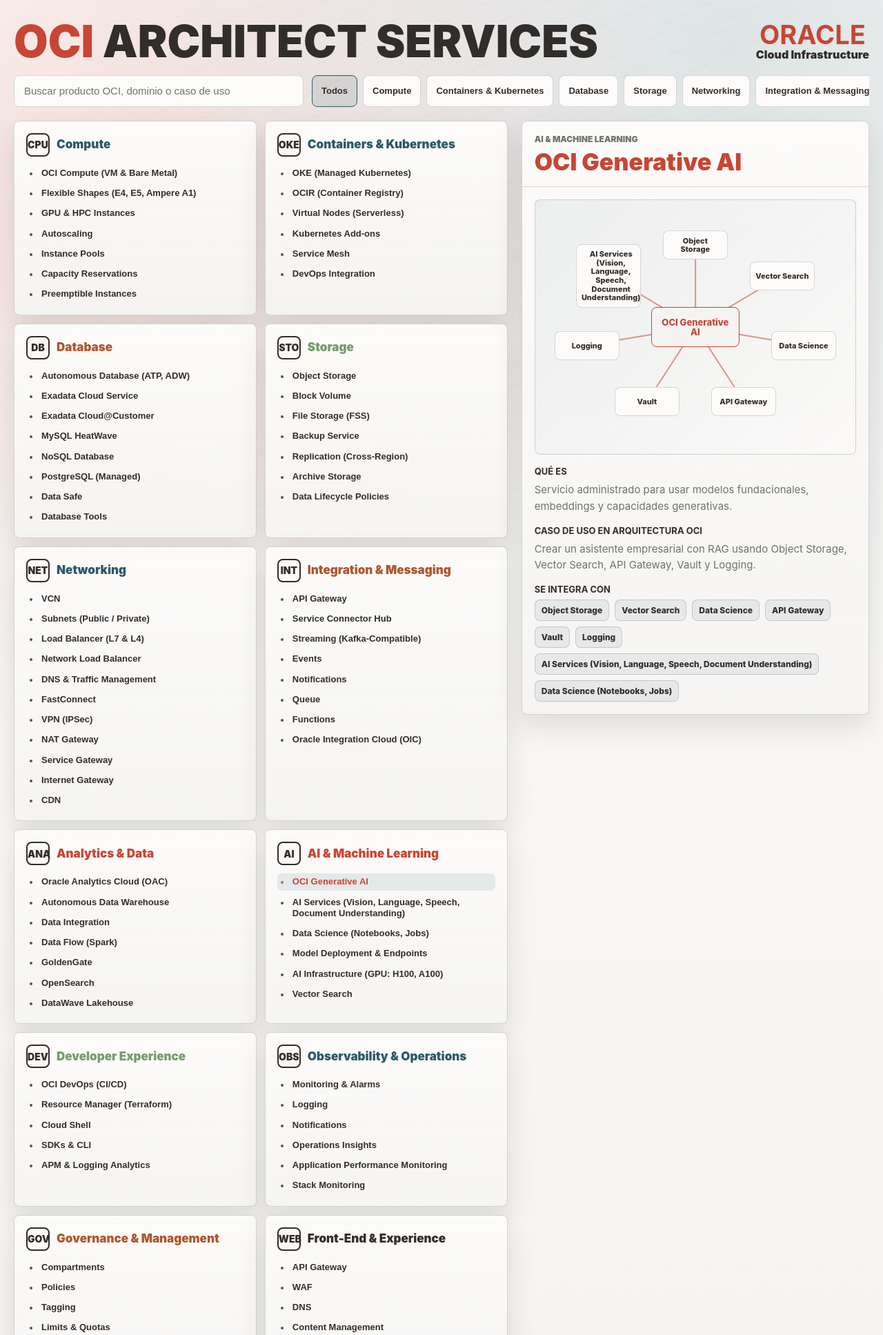
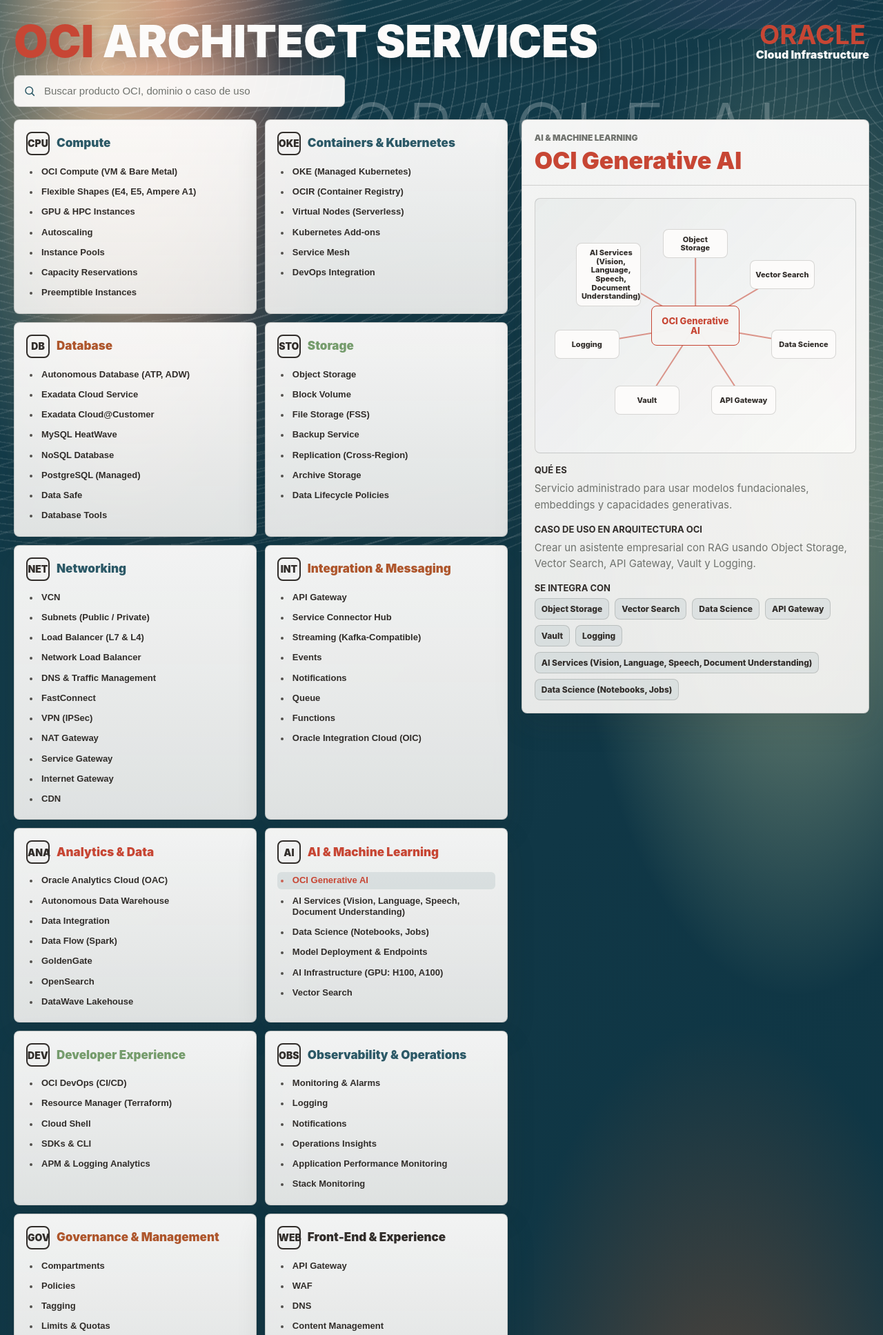
Before and after one commit to johnsjgit/appcodexoci, a Flask app: page / in a window 1280 px wide. Shown: the top 1935 px of the page at 69% size. Run offline with Flask 3, Linux system fonts and the light colour scheme.

Commit message:
Simplify search and add Oracle AI backdrop

```diff
--- a/templates/index.html
+++ b/templates/index.html
@@ -33,6 +33,7 @@
       --orange: #ae562c;
       --blue: #2c5967;
       --shadow: 0 18px 42px rgba(49, 45, 42, 0.13);
+      --deep-ai: #103746;
     }
 
     * { box-sizing: border-box; }
@@ -44,9 +45,11 @@
       min-height: 100vh;
       font-family: Inter, ui-sans-serif, system-ui, -apple-system, BlinkMacSystemFont, "Segoe UI", sans-serif;
       background:
-        radial-gradient(circle at 12% 8%, rgba(199, 70, 52, 0.14), transparent 26%),
-        radial-gradient(circle at 82% 2%, rgba(44, 89, 103, 0.14), transparent 28%),
-        linear-gradient(180deg, #fcfbfa 0%, #f5f4f2 58%, #dfdcd8 100%);
+        radial-gradient(ellipse at 12% 2%, rgba(252, 221, 170, 0.72), transparent 16%),
+        radial-gradient(ellipse at 19% 0%, rgba(255, 132, 112, 0.62), transparent 18%),
+        radial-gradient(ellipse at 90% 22%, rgba(213, 219, 168, 0.58), transparent 20%),
+        radial-gradient(ellipse at 82% 67%, rgba(174, 86, 44, 0.48), transparent 23%),
+        linear-gradient(135deg, #143d4b 0%, #103746 44%, #0f3441 100%);
       color: var(--text);
       overflow-x: hidden;
     }
@@ -57,11 +60,30 @@
       inset: 0;
       pointer-events: none;
       background:
-        repeating-linear-gradient(155deg, rgba(44, 89, 103, 0.08) 0 1px, transparent 1px 34px),
-        repeating-linear-gradient(25deg, rgba(199, 70, 52, 0.06) 0 1px, transparent 1px 46px);
-      mask-image: linear-gradient(90deg, transparent 0%, black 18%, black 82%, transparent 100%);
-      opacity: 0.45;
+        radial-gradient(ellipse at 10% 2%, rgba(252, 251, 250, 0.22), transparent 13%),
+        radial-gradient(ellipse at 21% 4%, rgba(252, 154, 122, 0.34), transparent 11%),
+        radial-gradient(ellipse at 77% 92%, rgba(120, 92, 158, 0.26), transparent 15%),
+        repeating-radial-gradient(ellipse at 18% 5%, rgba(252, 251, 250, 0.22) 0 1px, transparent 2px 16px),
+        repeating-linear-gradient(164deg, rgba(252, 251, 250, 0.14) 0 2px, transparent 2px 24px);
+      mask-image: linear-gradient(90deg, black 0%, black 100%);
+      opacity: 0.72;
       animation: drift 28s linear infinite;
+    }
+
+    body::after {
+      content: "ORACLE AI";
+      position: fixed;
+      left: 64%;
+      top: 136px;
+      z-index: 0;
+      pointer-events: none;
+      transform: translateX(-50%);
+      color: rgba(252, 251, 250, 0.24);
+      font-size: clamp(62px, 8vw, 116px);
+      line-height: 1;
+      font-weight: 300;
+      letter-spacing: 0.12em;
+      white-space: nowrap;
     }
 
     @keyframes drift {
@@ -94,6 +116,8 @@
       line-height: 0.95;
       letter-spacing: 0;
       font-weight: 950;
+      color: var(--air);
+      text-shadow: 0 8px 24px rgba(0, 0, 0, 0.26);
     }
 
     h1 span { color: var(--oracle-red); }
@@ -102,7 +126,7 @@
       justify-self: end;
       align-self: center;
       text-align: center;
-      color: var(--text);
+      color: var(--air);
       font-weight: 900;
       letter-spacing: 0;
     }
@@ -116,7 +140,7 @@
 
     .controls {
       display: grid;
-      grid-template-columns: minmax(220px, 420px) 1fr;
+      grid-template-columns: minmax(260px, 480px);
       gap: 12px;
       margin-bottom: 18px;
       min-width: 0;
@@ -124,47 +148,36 @@
 
     .controls > * { min-width: 0; }
 
+    .search-wrap {
+      position: relative;
+      width: 100%;
+    }
+
+    .search-icon {
+      position: absolute;
+      left: 14px;
+      top: 50%;
+      width: 18px;
+      height: 18px;
+      color: var(--ocean);
+      transform: translateY(-50%);
+      pointer-events: none;
+    }
+
     .search {
       width: 100%;
       height: 46px;
       border: 1px solid var(--line);
       border-radius: 8px;
-      background: var(--air);
+      background: rgba(252, 251, 250, 0.95);
       color: var(--text);
-      padding: 0 14px;
+      padding: 0 14px 0 43px;
       font-size: 15px;
       outline: none;
+      box-shadow: 0 12px 28px rgba(15, 52, 65, 0.16);
     }
 
     .search::placeholder { color: var(--neutral-4); }
-
-    .category-tabs {
-      display: flex;
-      gap: 8px;
-      overflow-x: auto;
-      scrollbar-width: thin;
-      padding-bottom: 2px;
-      max-width: 100%;
-      min-width: 0;
-    }
-
-    .tab {
-      height: 46px;
-      border: 1px solid var(--line);
-      border-radius: 8px;
-      background: var(--air);
-      color: var(--text);
-      padding: 0 13px;
-      font-size: 13px;
-      font-weight: 850;
-      cursor: pointer;
-      white-space: nowrap;
-    }
-
-    .tab.active {
-      border-color: var(--cyan);
-      background: rgba(44, 89, 103, 0.12);
-    }
 
     .layout {
       display: grid;
@@ -184,7 +197,8 @@
       border: 1px solid var(--line);
       border-radius: 8px;
       background:
-        linear-gradient(180deg, rgba(252, 251, 250, 0.98), rgba(245, 244, 242, 0.94));
+        linear-gradient(180deg, rgba(252, 251, 250, 0.96), rgba(245, 244, 242, 0.90));
+      backdrop-filter: blur(8px);
       box-shadow: var(--shadow);
       padding: 17px;
       transition: border-color 0.18s ease, transform 0.18s ease, background 0.18s ease;
@@ -265,7 +279,8 @@
       border: 1px solid var(--line);
       border-radius: 8px;
       background:
-        linear-gradient(180deg, rgba(252, 251, 250, 0.98), rgba(245, 244, 242, 0.97));
+        linear-gradient(180deg, rgba(252, 251, 250, 0.97), rgba(245, 244, 242, 0.94));
+      backdrop-filter: blur(10px);
       box-shadow: var(--shadow);
       overflow: hidden;
     }
@@ -377,7 +392,8 @@
       margin-top: 14px;
       border: 1px solid var(--line);
       border-radius: 8px;
-      background: var(--panel);
+      background: rgba(252, 251, 250, 0.92);
+      backdrop-filter: blur(8px);
       padding: 14px 16px;
       box-shadow: var(--shadow);
     }
@@ -455,8 +471,13 @@
     </header>
 
     <section class="controls" aria-label="Filtros de servicios">
-      <input class="search" id="search" type="search" placeholder="Buscar producto OCI, dominio o caso de uso">
-      <div class="category-tabs" id="tabs"></div>
+      <div class="search-wrap">
+        <svg class="search-icon" viewBox="0 0 24 24" aria-hidden="true">
+          <circle cx="11" cy="11" r="7" fill="none" stroke="currentColor" stroke-width="2"></circle>
+          <path d="m16.2 16.2 4.3 4.3" fill="none" stroke="currentColor" stroke-width="2" stroke-linecap="round"></path>
+        </svg>
+        <input class="search" id="search" type="search" placeholder="Buscar producto OCI, dominio o caso de uso">
+      </div>
     </section>
 
     <main class="layout">
@@ -594,7 +615,6 @@
       ["Multicloud Expansion", "Azure & beyond"]
     ];
 
-    let selectedCategory = "all";
     let selectedService = "OCI Generative AI";
 
     const allCategories = [...categories, securityServices];
@@ -616,24 +636,9 @@
       };
     }
 
-    function renderTabs() {
-      const tabs = [{ id: "all", title: "Todos" }, ...allCategories.map(({ id, title }) => ({ id, title }))];
-      $("tabs").innerHTML = tabs.map((tab) => `
-        <button class="tab ${selectedCategory === tab.id ? "active" : ""}" data-category="${tab.id}">${tab.title}</button>
-      `).join("");
-      document.querySelectorAll(".tab").forEach((button) => {
-        button.addEventListener("click", () => {
-          selectedCategory = button.dataset.category;
-          renderTabs();
-          renderGrid();
-        });
-      });
-    }
-
     function renderGrid() {
       const query = $("search").value.trim().toLowerCase();
       const visible = allCategories
-        .filter((category) => selectedCategory === "all" || category.id === selectedCategory)
         .map((category) => ({
           ...category,
           services: category.services.filter((service) => {
@@ -716,7 +721,6 @@
     }
 
     $("search").addEventListener("input", renderGrid);
-    renderTabs();
     renderGrid();
     renderDetail(selectedService);
     renderInnovations();
```
